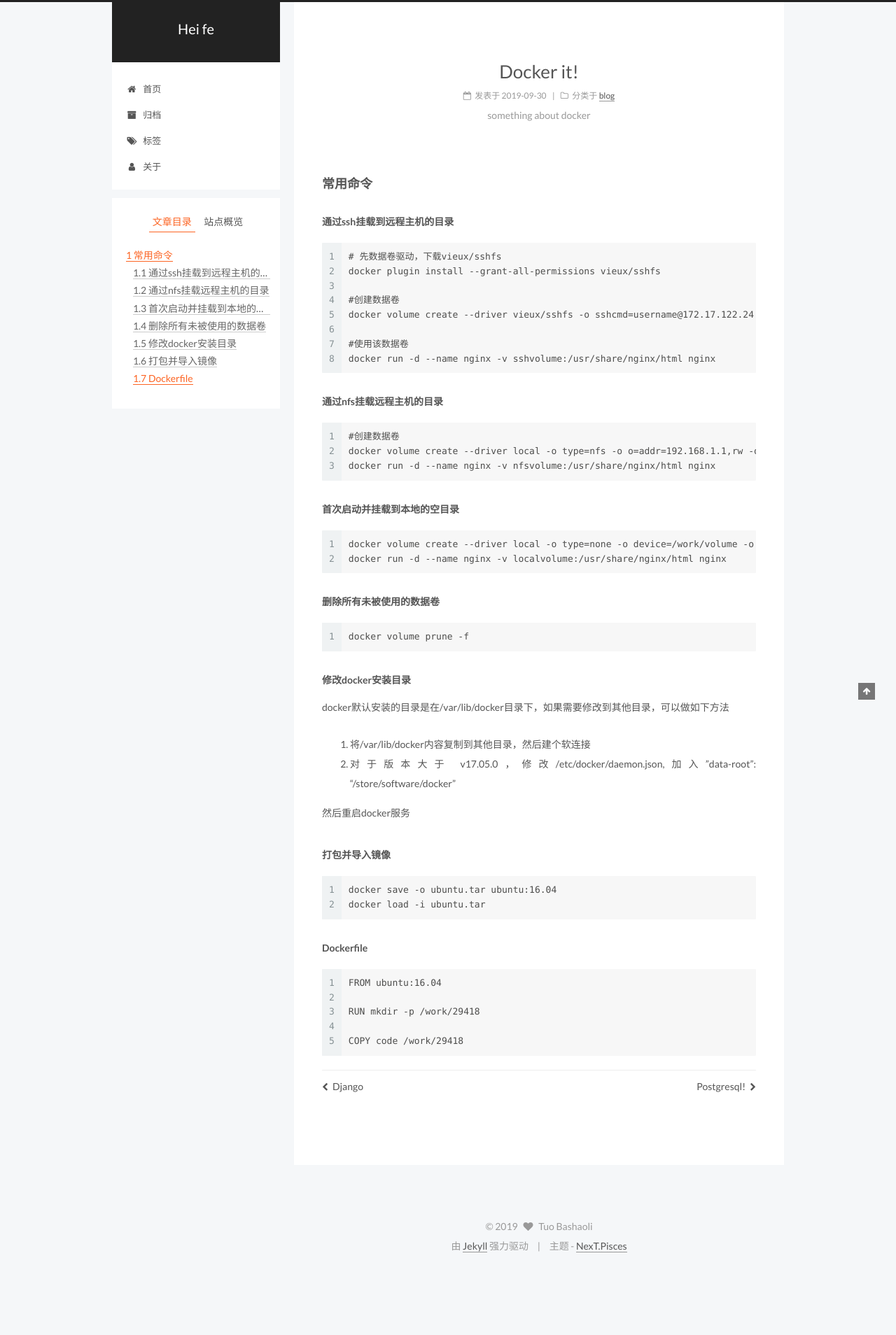
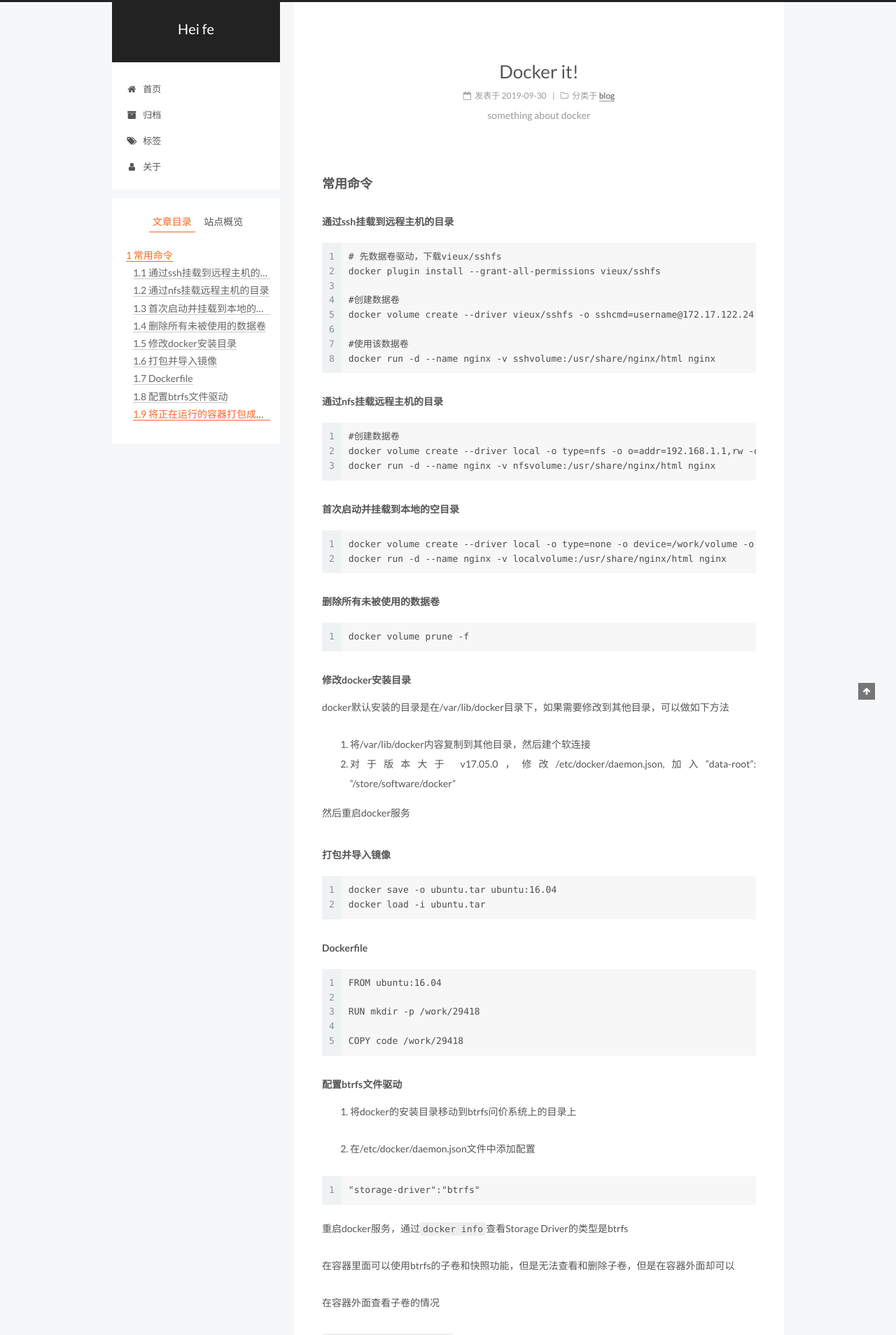
Before and after one commit to tuobashaoli/tuobashaoli.github.io, a Jekyll site: the page built from _posts/2019-09-30-docker.markdown, in a window 1280 px wide. Shown: the top 1908 px of the page at 70% size. Built offline with Jekyll 4.4.1, drawn with Linux system fonts in a browser that asks for light colours; comment, search, counter and statistics services are not loaded; before the commit the page ends 1815 px from its top, so only the background shows below that; some of the changed text lies outside the part shown.

Commit message:
update docker

````diff
--- a/_posts/2019-09-30-docker.markdown
+++ b/_posts/2019-09-30-docker.markdown
@@ -68,3 +68,38 @@ RUN mkdir -p /work/29418
 
 COPY code /work/29418
 ```
+
+##### 配置btrfs文件驱动
+
+1. 将docker的安装目录移动到btrfs问价系统上的目录上
+
+2. 在/etc/docker/daemon.json文件中添加配置
+
+```
+"storage-driver":"btrfs"
+```
+
+重启docker服务，通过`docker info`查看Storage Driver的类型是btrfs
+
+
+在容器里面可以使用btrfs的子卷和快照功能，但是无法查看和删除子卷，但是在容器外面却可以
+
+
+在容器外面查看子卷的情况
+
+`btrfs subvolume list ./`
+
+![avatar](/assets/images/btrfs_subvolume.png)
+
+可以看到，如果配置了btrfs驱动，每次启动一个容器docker就会自动新建对应的subvolume，图中最后俩个subvolume是在容器内部新建的
+
+```
+btrfs subvolume create subvolume1
+btrfs subvolume snapshot subvolume1 subvolume1_snapshot  #会新建一个subvolume1_snapshot的目录，内容和subvolume1一样，但是却不会占用双倍的空间
+```
+
+##### 将正在运行的容器打包成镜像
+
+```
+sudo docker commit -a "guishaoli@github.com" -m "with some software installed" 593d2327c2c8 ubuntu:custom
+```
````
Also changed, not shown: assets/images/btrfs_subvolume.png (added).
